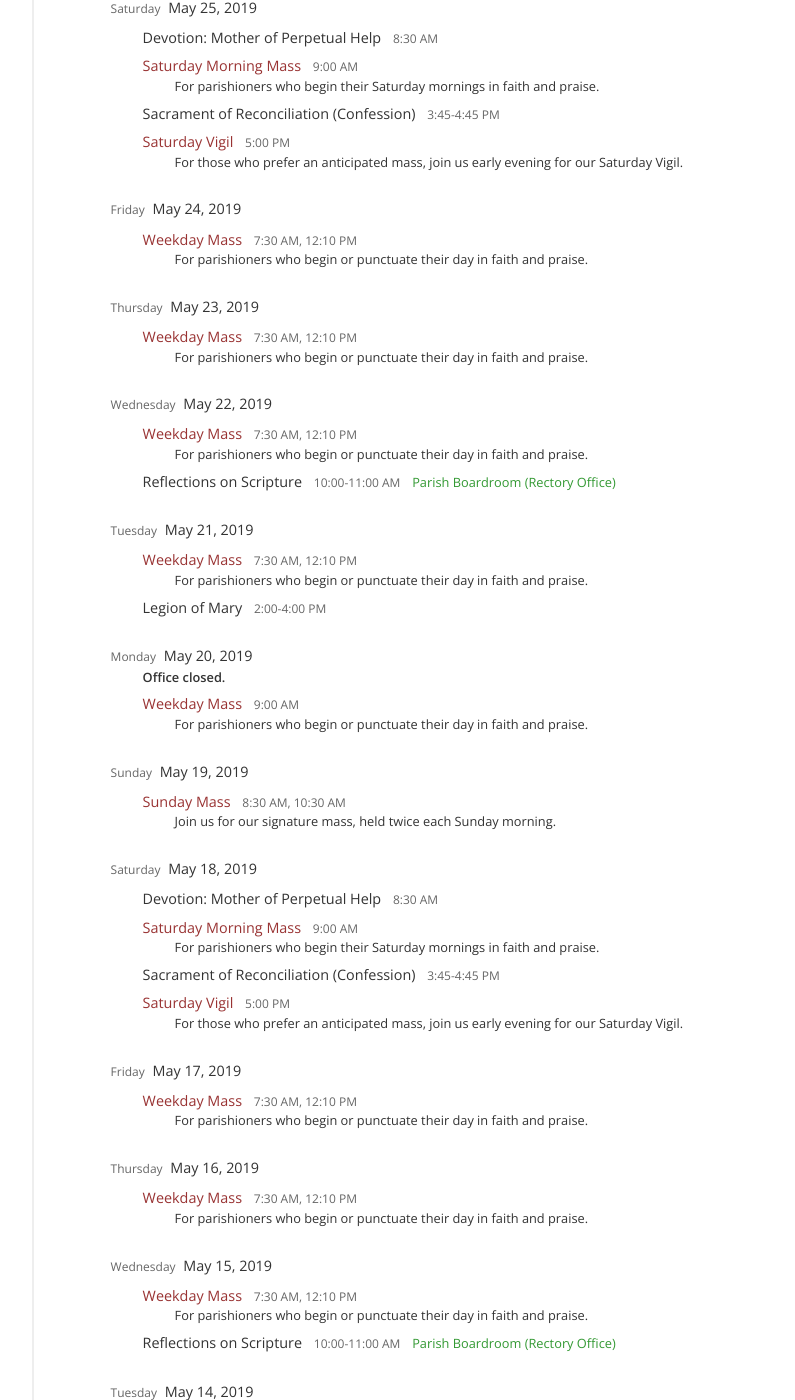
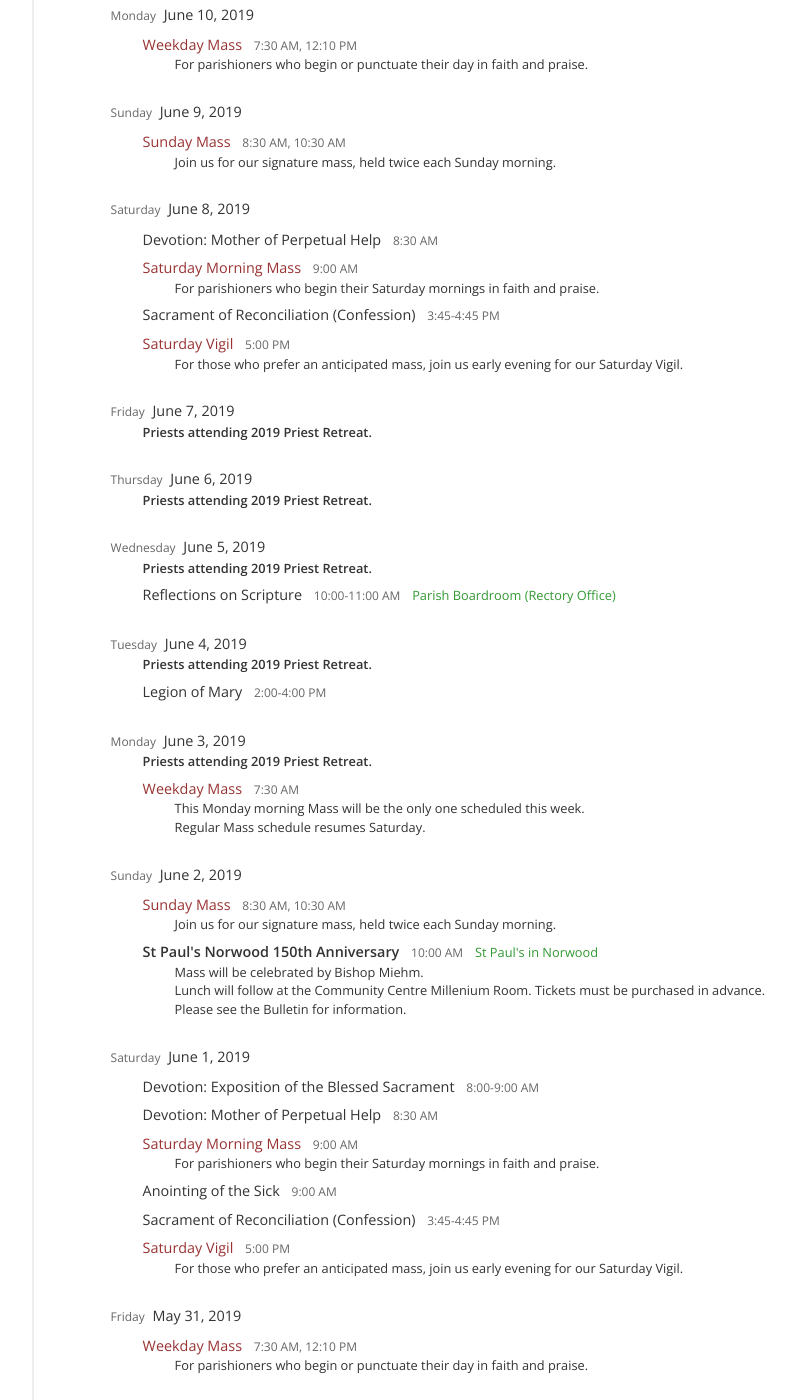
Before and after one commit to stpeterinchains/stpeterinchains.github.io, a Jekyll site: the page built from schedule.html, in a window 1280 px wide and 1400 px high, scrolled down 1173 px. Shown: the whole window, without its empty margins (181-976 px from the left). Built offline with Jekyll 4.4.1, drawn with Linux system fonts in a browser that asks for light colours; nearby versions of some CDN libraries; some of the changed text lies outside the part shown.

Commit message:
New bulletin: 2019/05/26; updated schedule for 2019 Priest Retreat

```diff
--- a/_data/bulletins.yml
+++ b/_data/bulletins.yml
@@ -15,6 +15,10 @@ issues:
       -
         month: May
         bulletins:
+          -
+            date: 26
+            title: Sixth Sunday of Easter
+            link: https://drive.google.com/file/d/14pi_xDKi_TQIQTsPtROZto4M1lV62w7f/view
           -
             date: 19
             title: Fifth Sunday of Easter
--- a/_data/schedule.yml
+++ b/_data/schedule.yml
@@ -19,7 +19,7 @@ select:
     days_forward: 15
   schedule:
     earliest: 2019-04-14
-    latest:   2019-05-31
+    latest:   2019-06-15
 
 recurring:
   weekday_mass: &weekday_mass
@@ -124,7 +124,7 @@ recurring:
 weekly:
   monday: &monday
     - *weekday_mass
-    - *edge
+    # - *edge
   tuesday: &tuesday
     - *weekday_mass
     - *legion_of_mary
@@ -146,7 +146,7 @@ weekly:
     - *mother_perpetual_help
   sunday: &sunday
     - *sunday_mass
-    - *lifeteen
+    # - *lifeteen
 
 season:
   lent: &lent
@@ -567,21 +567,40 @@ calendar:
           Tickets must be purchased in&nbsp;advance.
 
           Please see the
-          (Bulletin)[https://drive.google.com/file/d/14l6JpWgmVYryVbuxuFasVIVrUA9lRyQi/view]
+          [Bulletin](https://drive.google.com/file/d/14l6JpWgmVYryVbuxuFasVIVrUA9lRyQi/view)
           for&nbsp;information.
         location: St Paul&apos;s in Norwood
         time: 10:00 AM
         ordinal: "1000"
   - date: 2019-06-03
+    note: &retreat_2019 Priests attending 2019 Priest Retreat.
     recurring: *monday
+    exclusions: [ weekday_mass ]
+    specials:
+      - <<: *weekday_mass
+        mnemonic: weekday_mass_retreat
+        descriptive: |
+          This Monday morning Mass will be the only one
+          scheduled this&nbsp;week.
+
+          Regular Mass schedule resumes&nbsp;Saturday.
+        time: 7:30 AM
   - date: 2019-06-04
+    note: *retreat_2019
     recurring: *tuesday
+    exclusions: [ weekday_mass ]
   - date: 2019-06-05
+    note: *retreat_2019
     recurring: *wednesday
+    exclusions: [ weekday_mass ]
   - date: 2019-06-06
+    note: *retreat_2019
     recurring: *thursday
+    exclusions: [ weekday_mass ]
   - date: 2019-06-07
+    note: *retreat_2019
     recurring: *friday
+    exclusions: [ weekday_mass, sacrament_reconciliation_friday, exposition_blessed_sacrament_friday ]
   - date: 2019-06-08
     recurring: *saturday
   - date: 2019-06-09
```
